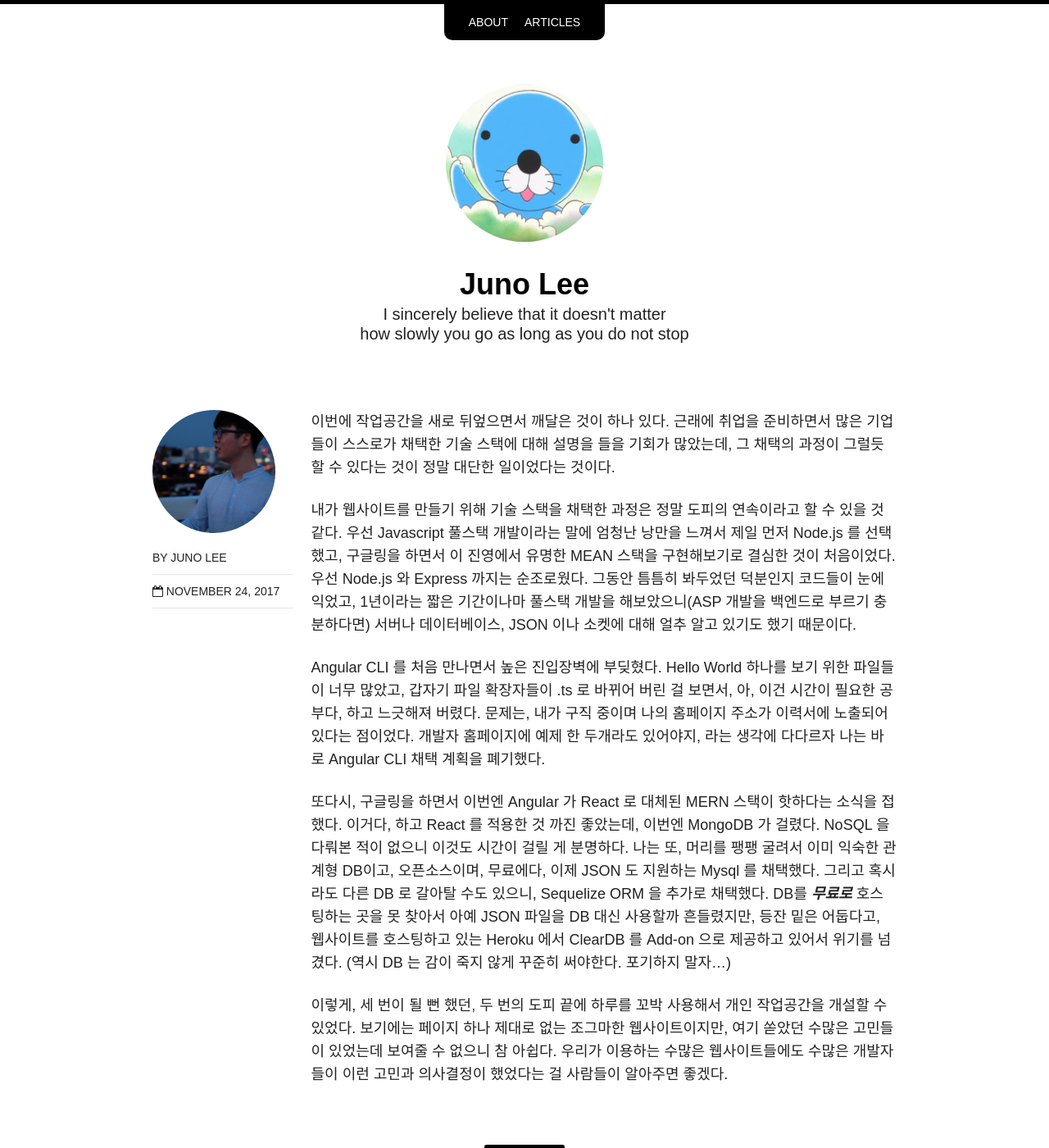
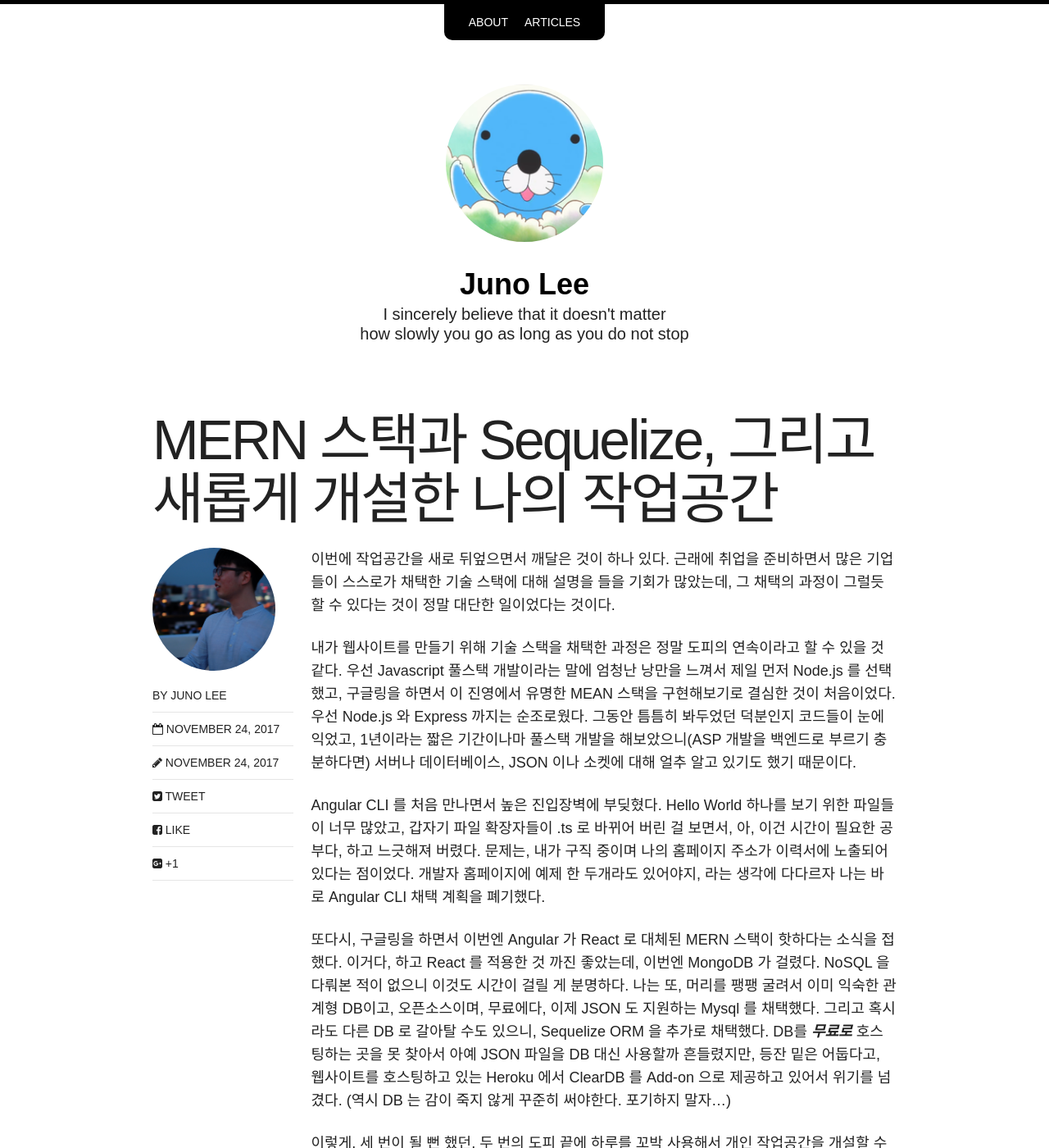
Before and after one commit to johanneslee/johanneslee.github.io, a Jekyll site: the page built from _posts/articles/2017-11-24-page3.md, in a window 1280 px wide and 1400 px high. Shown: the whole window at 82% size. Built offline with Jekyll 4.4.1, drawn with Linux system fonts in a browser that asks for light colours; nearby versions of some CDN libraries; some web fonts are replaced; our own code applies the rules of GitHub Pages for plain Markdown files.

Commit message:
post modified

```diff
--- a/_posts/articles/2017-11-24-page3.md
+++ b/_posts/articles/2017-11-24-page3.md
@@ -1,8 +1,8 @@
 ---
 layout: post
-title: MERN 스택과 Sequelize, 그리고 새롭게 개설한 나의 작업공간.
+title: MERN 스택과 Sequelize, 그리고 새롭게 개설한 나의 작업공간
 excerpt: "세 번이 될 뻔 했던, 두 번의 도피"
-  modified: 2017-11-24T17:48:25-04:00
+modified: 2017-11-24T17:48:25-04:00
 categories: articles
 comments: true
 share: true
```
